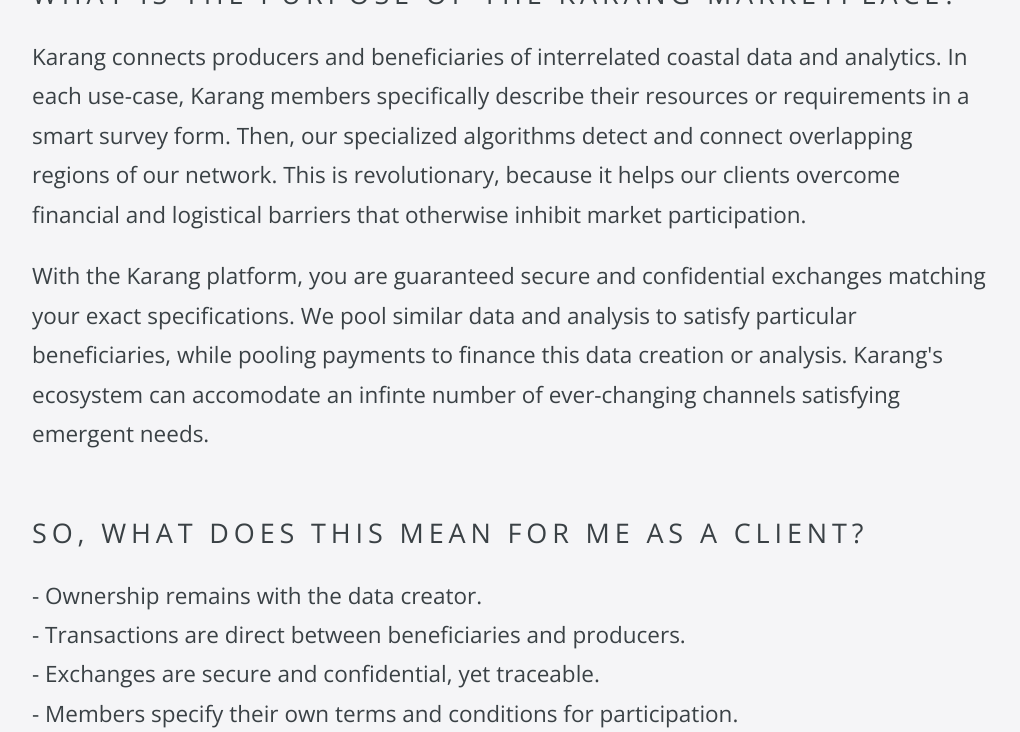
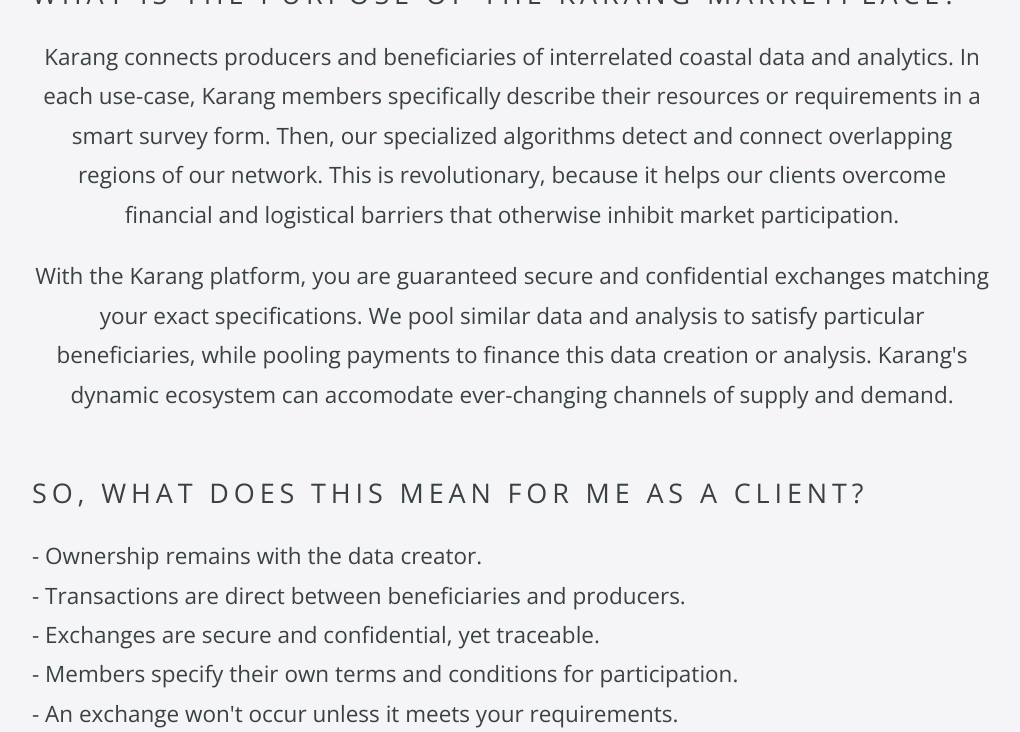
Before and after one commit to SSOATeam/website, a Jekyll site: the page built from how-it-works.html, in a window 1280 px wide and 900 px high, scrolled down 580 px, cut to the strip 0-732 px from the top of the window. Shown: the whole strip, without its empty margins (128-1148 px from the left). Built offline with Jekyll 4.4.1, drawn with Linux system fonts in a browser that asks for light colours; nearby versions of some CDN libraries.

Commit message:
Center and revise text.

```diff
--- a/how-it-works.html
+++ b/how-it-works.html
@@ -12,20 +12,20 @@
 
 	<h3>What is the purpose of the Karang marketplace?</h3>
 
-	<p>
+	<p><center>
 		Karang connects producers and beneficiaries of interrelated coastal data and analytics.
 		In each use-case, Karang members specifically describe their resources or requirements in a smart
 		survey form. Then, our specialized algorithms detect and connect overlapping regions of our network.
 		This is revolutionary, because it helps our clients overcome financial and logistical barriers that
 		otherwise inhibit market participation.
-	</p>
+		</center></p>
 
-	<p>
+	<p><center>
 		With the Karang platform, you are guaranteed secure and confidential exchanges matching your exact
 		specifications. We pool similar data and analysis to satisfy particular beneficiaries, while pooling
-		payments to finance this data creation or analysis. Karang's ecosystem can accomodate an infinte
-		number of ever-changing channels satisfying emergent needs.
-	</p>
+		payments to finance this data creation or analysis. Karang's dynamic ecosystem can accomodate ever-changing
+		channels of supply and demand.
+		</center></p>
 	<h3>So, what does this mean for me as a client?</h3>
 	<p>
 		- Ownership remains with the data creator.
```
